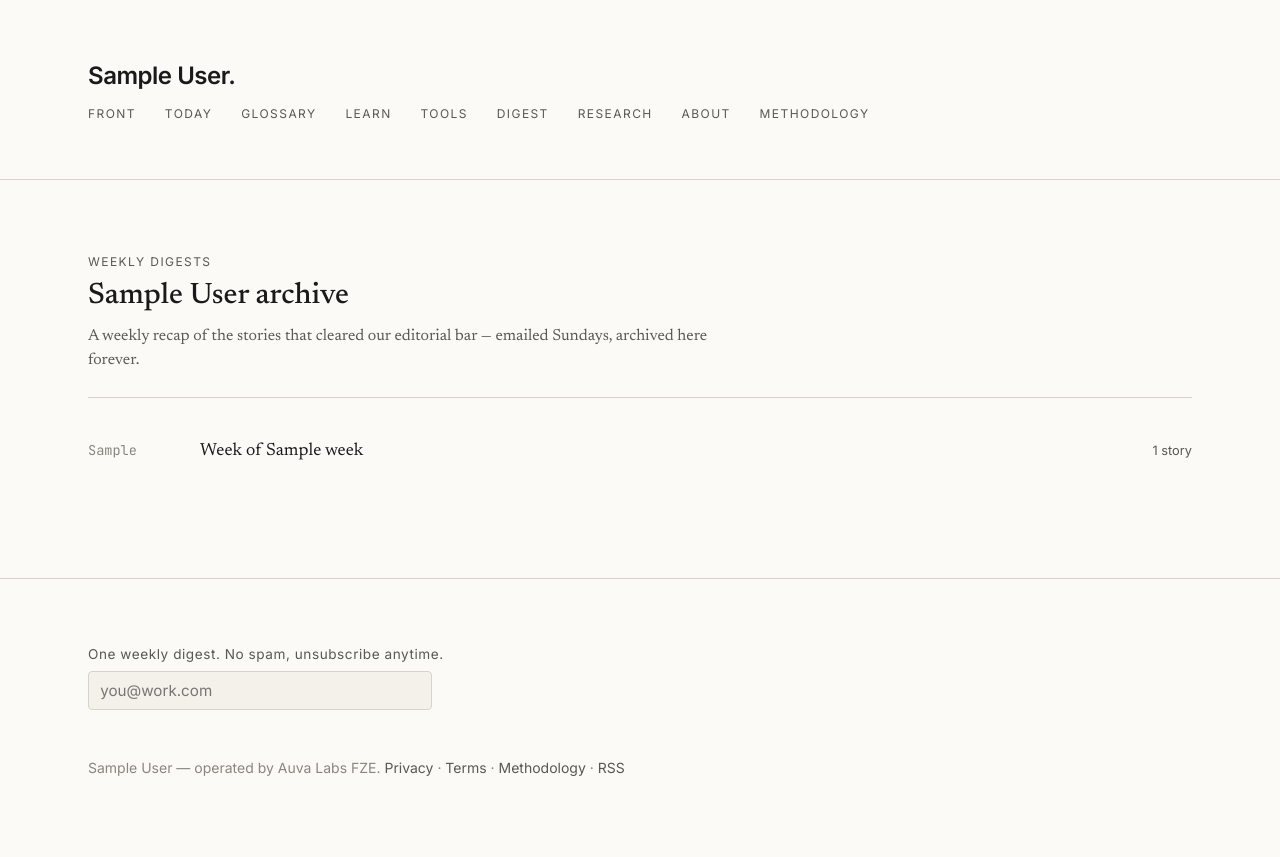
After one commit to AuvaLabs/busisi, a Python web app: template engine/shared/templates/digest_index.html in a window 1280 px wide. The commit adds this page. Run offline with Jinja, Linux system fonts and the light colour scheme; the template is opened without the code that fills it: most values are stand-ins (such as "Sample title", 1, 10 or a date in 2020).

Commit message:
feat(phase-10c): /digest/ index page + Digest nav link
Visitors can now find every published digest from the primary nav. The
new /digest/ index lists each ISO week newest-first with story count,
and is rebuilt on every Sunday cron tick (and on every manual archive
render).

  - base.html nav gains a Digest link between Tools and Research.
  - new template digest_index.html (extends base.html, scoped CSS).
  - render_digest_index(vertical) reads the on-disk
    data/output/<vertical>/digest/<key>/ directories — the index is a
    direct reflection of what's actually published.
  - newsletter_generator CLI: --render-archive now also refreshes the
    index so the listing stays in sync.
  - run_digest.sh inherits the index rebuild via the same flag.

Tests: 2 new cases (TestRenderArchive::test_index_lists_existing_archives
+ test_index_when_empty); 18 total in this module, 79 repo-wide green.

Live: /digest/ on both modelwatch.local and vested.local serves the
listing with 2026-W17 + 2026-W18 entries.

```diff
--- a/engine/shared/templates/base.html
+++ b/engine/shared/templates/base.html
@@ -127,6 +127,7 @@
         <a href="/glossary/">Glossary</a>
         <a href="/learn/">Learn</a>
         <a href="/tools/">Tools</a>
+        <a href="/digest/">Digest</a>
         <a href="/research/">Research</a>
         <a href="/about">About</a>
         <a href="/methodology">Methodology</a>
--- /dev/null
+++ b/engine/shared/templates/digest_index.html
@@ -0,0 +1,57 @@
+{% extends "base.html" %}
+
+{% block extra_css %}
+    .di-header { padding: 0.5rem 0 1.5rem 0; border-bottom: 1px solid var(--rule); margin-bottom: 1.5rem; }
+    .di-eyebrow {
+      font-family: var(--sans);
+      font-size: 0.75rem;
+      letter-spacing: 0.12em;
+      text-transform: uppercase;
+      color: var(--text-mute);
+      margin: 0 0 0.4rem 0;
+    }
+    .di-title { font-family: var(--serif); font-weight: 500; font-size: 1.85rem; line-height: 1.2; margin: 0; }
+    .di-blurb { color: var(--text-mute); font-size: 1rem; line-height: 1.55; margin: 0.6rem 0 0; max-width: 42rem; }
+    .di-list { list-style: none; padding: 0; margin: 0; }
+    .di-list > li { padding: 0.95rem 0; border-bottom: 1px solid var(--rule); display: flex; align-items: baseline; gap: 1rem; }
+    .di-list > li:last-child { border-bottom: 0; }
+    .di-week {
+      font-family: var(--mono);
+      font-size: 0.85rem;
+      color: var(--text-faint);
+      flex: 0 0 6rem;
+    }
+    .di-range {
+      font-family: var(--serif);
+      font-size: 1.1rem;
+      flex: 1 1 auto;
+    }
+    .di-range a { color: var(--text); }
+    .di-range a:hover { color: var(--accent); text-decoration: none; }
+    .di-count { font-family: var(--sans); font-size: 0.8rem; color: var(--text-mute); }
+    .di-empty { color: var(--text-mute); padding: 2rem 0; }
+{% endblock %}
+
+{% block content %}
+<header class="di-header">
+  <p class="di-eyebrow">Weekly digests</p>
+  <h1 class="di-title">{{ vertical.display_name }} archive</h1>
+  <p class="di-blurb">A weekly recap of the stories that cleared our editorial bar — emailed Sundays, archived here forever.</p>
+</header>
+
+{% if not weeks %}
+  <p class="di-empty">No digests published yet. Check back next Monday.</p>
+{% else %}
+  <ul class="di-list">
+    {% for w in weeks %}
+      <li>
+        <span class="di-week">{{ w.week_key }}</span>
+        <span class="di-range">
+          <a href="{{ w.path }}">Week of {{ w.label_start }}</a>
+        </span>
+        <span class="di-count">{{ w.n_stories }} {{ 'story' if w.n_stories == 1 else 'stories' }}</span>
+      </li>
+    {% endfor %}
+  </ul>
+{% endif %}
+{% endblock %}
```
Also changed, not shown: engine/core/newsletter_generator.py (+69 -0 lines), engine/tests/test_newsletter_generator.py (+26 -0 lines), 1 other file.
